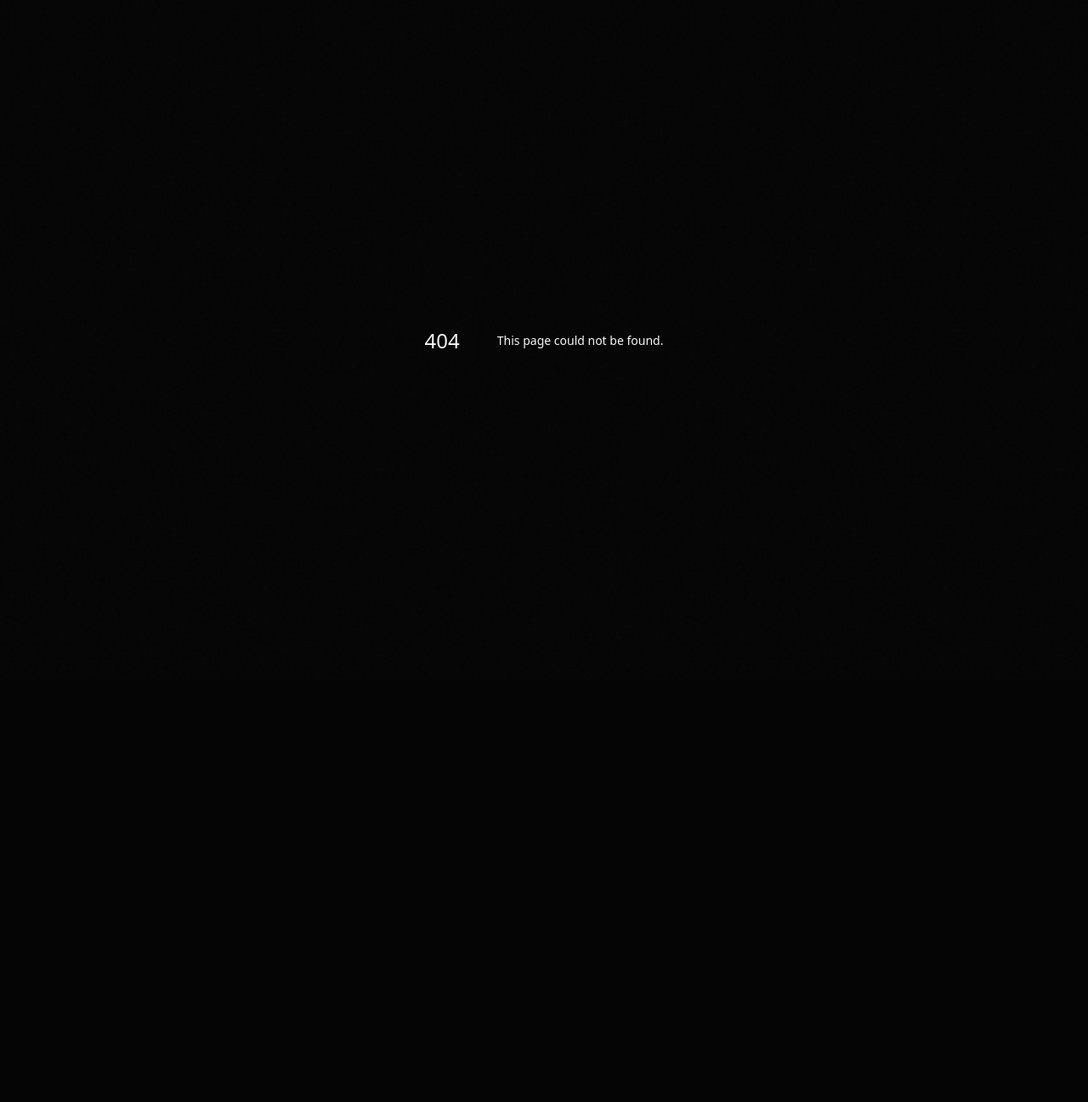
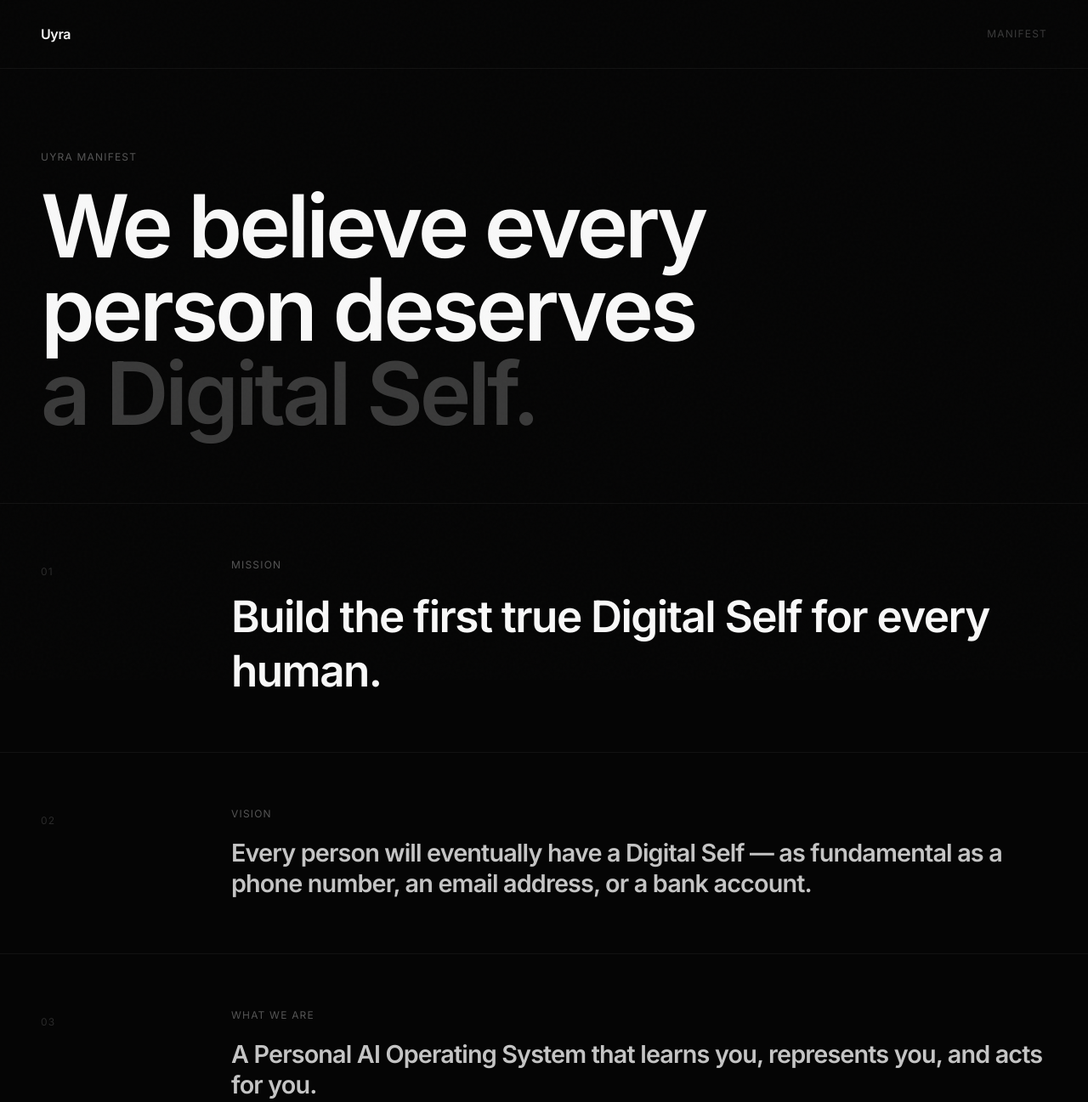
Before and after one commit to Ahmadhaji-hub/Uyra, a Next.js app: page /manifest in a window 1280 px wide. Before the commit this address had no page. Shown: the top 1297 px of the page at 85% size. Before the commit the page ends 800 px from the top, so only its background shows below. Built offline with nearby package versions, Linux system fonts and the light colour scheme.

Commit message:
Add: /manifest page

```diff
--- /dev/null
+++ b/app/manifest/page.tsx
@@ -0,0 +1,153 @@
+'use client'
+
+import { motion } from 'framer-motion'
+import Link from 'next/link'
+
+const sections = [
+  {
+    index: '01',
+    title: 'Mission',
+    body: 'Build the first true Digital Self for every human.',
+    large: true,
+  },
+  {
+    index: '02',
+    title: 'Vision',
+    body: 'Every person will eventually have a Digital Self — as fundamental as a phone number, an email address, or a bank account.',
+    large: false,
+  },
+  {
+    index: '03',
+    title: 'What We Are',
+    body: 'A Personal AI Operating System that learns you, represents you, and acts for you.',
+    large: false,
+  },
+  {
+    index: '04',
+    title: 'What Makes Us Different',
+    lines: [
+      { muted: true, text: "Today's AI knows the world." },
+      { muted: false, text: 'Uyra knows you.' },
+    ],
+    large: false,
+  },
+  {
+    index: '05',
+    title: 'Trust First',
+    body: 'Uyra never acts without earning trust. Every action is shown. Every decision is explained. You are always in control.',
+    large: false,
+  },
+  {
+    index: '06',
+    title: 'Long-Term Goal',
+    body: 'A trusted Digital Self for every human on earth.',
+    large: true,
+  },
+]
+
+const fadeUp = (delay = 0) => ({
+  initial: { opacity: 0, y: 20 },
+  animate: { opacity: 1, y: 0 },
+  transition: { duration: 0.7, delay, ease: [0.16, 1, 0.3, 1] },
+})
+
+export default function ManifestPage() {
+  return (
+    <main className="min-h-screen bg-[#050505] text-[#f8f8f8]">
+
+      {/* Top bar */}
+      <header className="px-6 md:px-12 py-7 flex items-center justify-between border-b border-white/5">
+        <Link href="/" className="text-[#f8f8f8] font-semibold tracking-tight hover:text-white/70 transition-colors duration-200">
+          Uyra
+        </Link>
+        <span className="text-xs tracking-widest uppercase text-[#3a3a3a]">Manifest</span>
+      </header>
+
+      {/* Hero */}
+      <div className="px-6 md:px-12 pt-24 pb-20 border-b border-white/5 max-w-7xl">
+        <motion.p
+          className="text-xs tracking-widest uppercase text-[#555] mb-6"
+          {...fadeUp(0.1)}
+        >
+          Uyra Manifest
+        </motion.p>
+        <motion.h1
+          className="text-[clamp(3rem,8vw,7rem)] font-semibold leading-[0.96] tracking-[-0.04em] text-[#f8f8f8] max-w-4xl"
+          {...fadeUp(0.2)}
+        >
+          We believe every
+          <br />
+          person deserves
+          <br />
+          <span className="text-[#3a3a3a]">a Digital Self.</span>
+        </motion.h1>
+      </div>
+
+      {/* Sections */}
+      <div className="max-w-7xl">
+        {sections.map((section, i) => (
+          <motion.div
+            key={section.index}
+            className="grid md:grid-cols-[160px_1fr] gap-8 md:gap-16 px-6 md:px-12 py-16 border-b border-white/5 group hover:bg-white/[0.01] transition-colors duration-500"
+            {...fadeUp(0.15 + i * 0.08)}
+          >
+            {/* Index */}
+            <div className="flex md:flex-col gap-4 md:gap-0">
+              <span className="text-xs tracking-widest uppercase text-[#2a2a2a] group-hover:text-[#3a3a3a] transition-colors duration-300 md:mt-2">
+                {section.index}
+              </span>
+            </div>
+
+            {/* Content */}
+            <div>
+              <p className="text-xs tracking-widest uppercase text-[#555] mb-5">
+                {section.title}
+              </p>
+
+              {section.lines ? (
+                <div className="space-y-1">
+                  {section.lines.map((line) => (
+                    <p
+                      key={line.text}
+                      className={`font-semibold leading-tight tracking-[-0.03em] ${
+                        section.large
+                          ? 'text-[clamp(1.8rem,4vw,3.5rem)]'
+                          : 'text-[clamp(1.5rem,3vw,2.5rem)]'
+                      } ${line.muted ? 'text-[#2a2a2a]' : 'text-[#f8f8f8]'}`}
+                    >
+                      {line.text}
+                    </p>
+                  ))}
+                </div>
+              ) : (
+                <p
+                  className={`font-semibold leading-tight tracking-[-0.03em] ${
+                    section.large
+                      ? 'text-[clamp(1.8rem,4vw,3.5rem)] text-[#f8f8f8]'
+                      : 'text-[clamp(1.2rem,2.5vw,1.8rem)] text-[#c4c4c4] font-normal leading-relaxed'
+                  }`}
+                >
+                  {section.body}
+                </p>
+              )}
+            </div>
+          </motion.div>
+        ))}
+      </div>
+
+      {/* Footer */}
+      <div className="px-6 md:px-12 py-12 flex flex-col sm:flex-row items-center justify-between gap-4">
+        <p className="text-[#2a2a2a] text-xs tracking-wide">
+          © {new Date().getFullYear()} Uyra — Building the first true Digital Self.
+        </p>
+        <Link
+          href="/"
+          className="text-xs text-[#3a3a3a] hover:text-[#7a7a7a] transition-colors duration-200 tracking-wide"
+        >
+          Back to home
+        </Link>
+      </div>
+
+    </main>
+  )
+}
```
